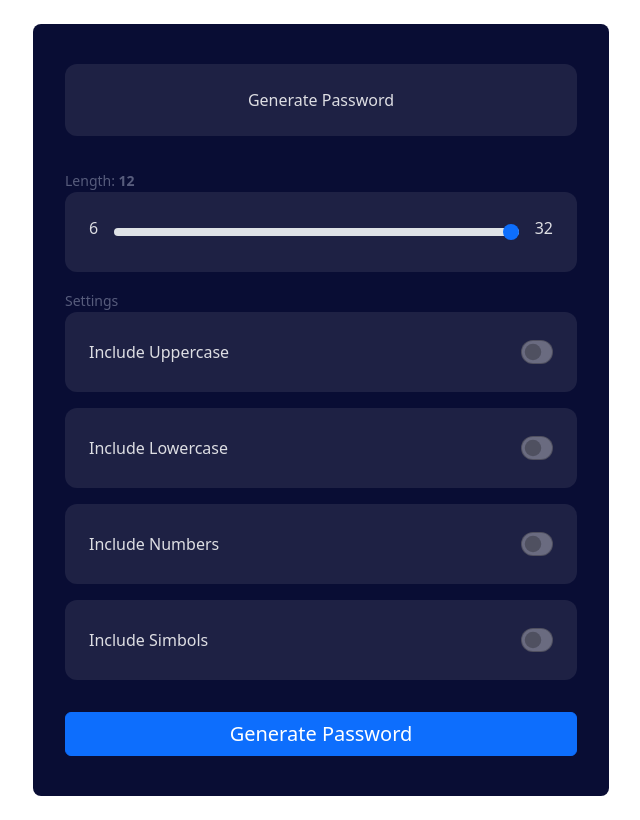
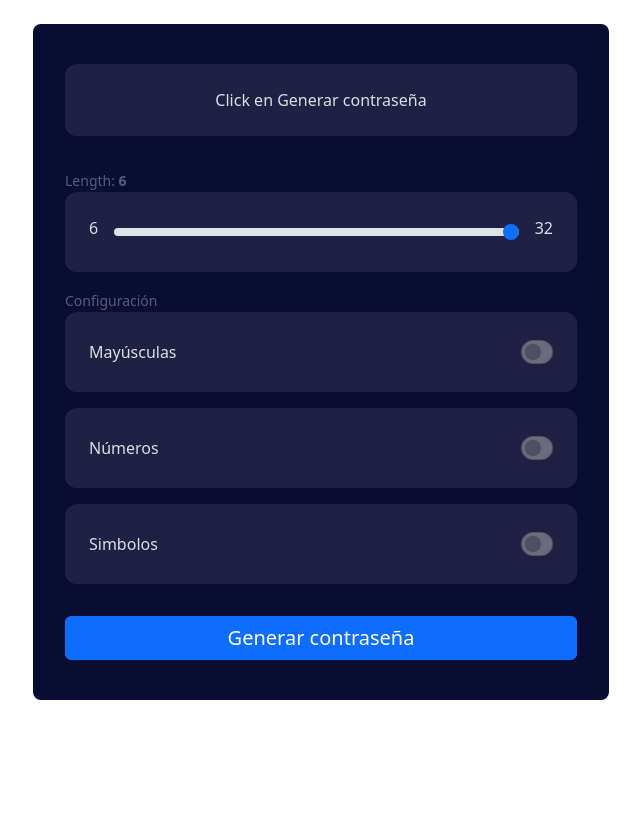
Before and after one commit to Cristian-Sosa/password-generator, a React (Vite) app: page / in a window 1280 px wide. Shown: the whole page, without its empty margins (319-959 px from the left). Built offline with nearby package versions, Linux system fonts and the light colour scheme.

Commit message:
feature: interactive password generator

```diff
--- a/package.json
+++ b/package.json
@@ -17,6 +17,7 @@
     "@types/react": "^18.0.24",
     "@types/react-dom": "^18.0.8",
     "@vitejs/plugin-react": "^2.2.0",
+    "generate-password": "^1.7.0",
     "vite": "^3.2.3"
   }
 }
--- /dev/null
+++ b/src/components/App.jsx
@@ -0,0 +1,19 @@
+import PassShow from "./PassShow";
+import RangeInput from "./RangeInput";
+import Settings from "./Settings";
+import { useState } from "react";
+
+function App() {
+  const [pass, setPass] = useState("");
+  const [range, setRange] = useState(6)
+
+  return (
+    <main id="PasswordGenerator">
+      <PassShow pass={pass}/>
+      <RangeInput range={range} setRange={setRange} />
+      <Settings pass={pass} setPass={setPass} range={range} />
+    </main>
+  );
+}
+
+export default App;
--- a/src/components/GenerateButton.jsx
+++ b/src/components/GenerateButton.jsx
@@ -1,9 +1,36 @@
-function GenerateButton() {
-    return (
-        <div className="GenerateButton">
-            <button type="button" className="btn btn-primary">Generate Password</button>
-        </div>
+function GenerateButton({ setPass, upper, number, simbol, range }) {
+  const generatePassword = () => {
+    let pwd = '';
+    const lowerPattern = "abcdefghijklmnopqrstuvwxyz";
+    const upperPattern = "ABCDEFGHIJKLMNOPQRSTUVWXYZ";
+    const numbertPattern = "0123456789";
+    const simbolPattern = "@#$!%&()[]{}^*+-<>";
+
+    let str = lowerPattern.concat(
+      upper ? upperPattern : '',
+      number ? numbertPattern : '',
+      simbol ? simbolPattern : ''
     );
-  }
 
-  export default GenerateButton;
+    for (let i = 0; i < range; i++) {
+      var char = Math.floor(Math.random() * str.length + 1);
+      pwd += str.charAt(char);
+    }
+
+    setPass(pwd);
+  };
+
+  return (
+    <div className="GenerateButton">
+      <button
+        onClick={generatePassword}
+        type="button"
+        className="btn btn-primary"
+      >
+        Generar contraseña
+      </button>
+    </div>
+  );
+}
+
+export default GenerateButton;
--- a/src/components/Length.jsx
+++ /dev/null
@@ -1,12 +0,0 @@
-import RangeInput from "./RangeInput";
-
-function Length() {
-  return (
-    <div className="Length">
-      <span className="Length_title">Length: <b id="LengthValue">12</b></span>
-      <RangeInput/>
-    </div>
-  );
-}
-
-export default Length;
--- a/src/components/PassShow.jsx
+++ b/src/components/PassShow.jsx
@@ -1,7 +1,9 @@
-function PassShow() {
+function PassShow({ pass }) {
   return (
     <div className="PassContainer">
-        <span className="PassShow">Generate Password</span>
+      <span className="PassShow">
+        {pass ? pass : "Click en Generar contraseña"}
+      </span>
     </div>
   );
 }
--- a/src/components/RangeInput.jsx
+++ b/src/components/RangeInput.jsx
@@ -1,10 +1,15 @@
-function RangeInput() {
+function RangeInput({ range, setRange }) {
   return (
+    <div className="Length">
+      <span className="Length_title">
+        Length: <b id="LengthValue">{range}</b>
+      </span>
       <div className="RangeInput">
         <label htmlFor="lenght" className="form-label">
           6
         </label>
         <input
+          onChange={(e) => setRange(e.target.value)}
           type="range"
           className="form-range"
           min="6"
@@ -16,6 +21,7 @@ function RangeInput() {
           32
         </label>
       </div>
+    </div>
   );
 }
 
--- a/src/components/Settings.jsx
+++ b/src/components/Settings.jsx
@@ -1,16 +1,63 @@
 import ToggleButton from "./ToggleButton";
+import GenerateButton from "./GenerateButton";
+import { useState } from "react";
 
-function Settings() {
+function Settings({ pass, setPass, range }) {
+  const toggleButtons = [
+    { text: "Mayúsculas", id: "upper" },
+    { text: "Números", id: "numbers" },
+    { text: "Simbolos", id: "simbols" },
+  ];
+
+  const [upper, setUpper] = useState(false);
+  const [number, setNumber] = useState(false);
+  const [simbol, setSimbol] = useState(false);
+
+  const handleToggle = (e) => {
+    switch (e.target.id) {
+      case "upper":
+        e.target.checked ? setUpper(true) : setUpper(false);
+        break;
+
+      case "numbers":
+        e.target.checked ? setNumber(true) : setNumber(false);
+        break;
+
+      case "simbols":
+        e.target.checked ? setSimbol(true) : setSimbol(false);
+        break;
+
+      default:
+        console.log("error");
+        break;
+    }
+  };
+
   return (
-    <div className="Settings">
-      <span className="Settings_title">Settings</span>
-      <div className="form-check form-switch">
-        <ToggleButton text="Include Uppercase" id="uppercase" />
-        <ToggleButton text="Include Lowercase" id="lowercase" />
-        <ToggleButton text="Include Numbers" id="numbers" />
-        <ToggleButton text="Include Simbols" id="simbols" />
+    <>
+      <div className="Settings">
+        <span className="Settings_title">Configuración</span>
+        <div className="form-check form-switch">
+          {toggleButtons.map((button) => (
+            <ToggleButton
+              key={button.id}
+              text={button.text}
+              id={button.id}
+              handle={handleToggle}
+            />
+          ))}
+        </div>
       </div>
-    </div>
+      <>
+        <GenerateButton
+          setPass={setPass}
+          upper={upper}
+          number={number}
+          simbol={simbol}
+          range={range}
+        />
+      </>
+    </>
   );
 }
 
--- a/src/components/ToggleButton.jsx
+++ b/src/components/ToggleButton.jsx
@@ -1,12 +1,18 @@
-function ToggleButton({ text, id }) {
-
+function ToggleButton({ text, id, handle }) {
   return (
     <div className="ToggleButton">
-      <input className="form-check-input" type="checkbox" role="switch" id={ id } />
-      <label className="form-check-label" htmlFor={ id }>{ text }</label>
+      <input
+        onChange={handle}
+        className="form-check-input"
+        type="checkbox"
+        role="switch"
+        id={id}
+      />
+      <label className="form-check-label" htmlFor={id}>
+        {text}
+      </label>
     </div>
-  )
-
+  );
 }
 
 export default ToggleButton;
--- a/src/main.jsx
+++ b/src/main.jsx
@@ -1,17 +1,9 @@
 import React from "react";
 import ReactDOM from "react-dom/client";
-import Settings from "./components/Settings";
-import Length from "./components/Length";
-import PassShow from "./components/PassShow";
-import GenerateButton from './components/GenerateButton';
+import App from "./components/App";
 
 ReactDOM.createRoot(document.getElementById("root")).render(
   <React.StrictMode>
-    <main id="PasswordGenerator">
-      <PassShow />
-      <Length />
-      <Settings />
-      <GenerateButton />
-    </main>
+    <App />
   </React.StrictMode>
 );
```
Also changed, not shown: 1 other file (tests, documents, lock files or other folders). Lines whose indentation alone changed are shown as unchanged.
